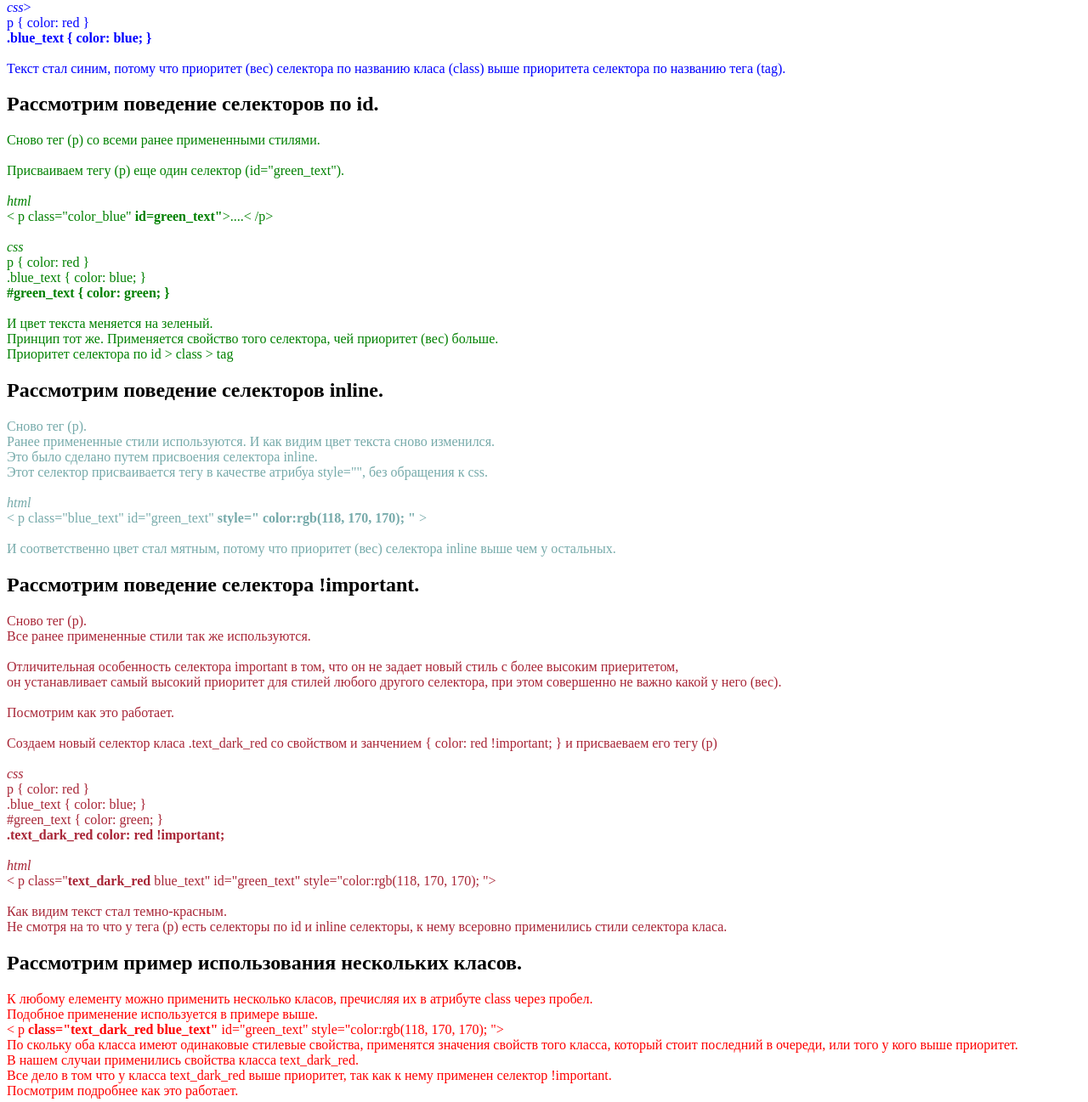
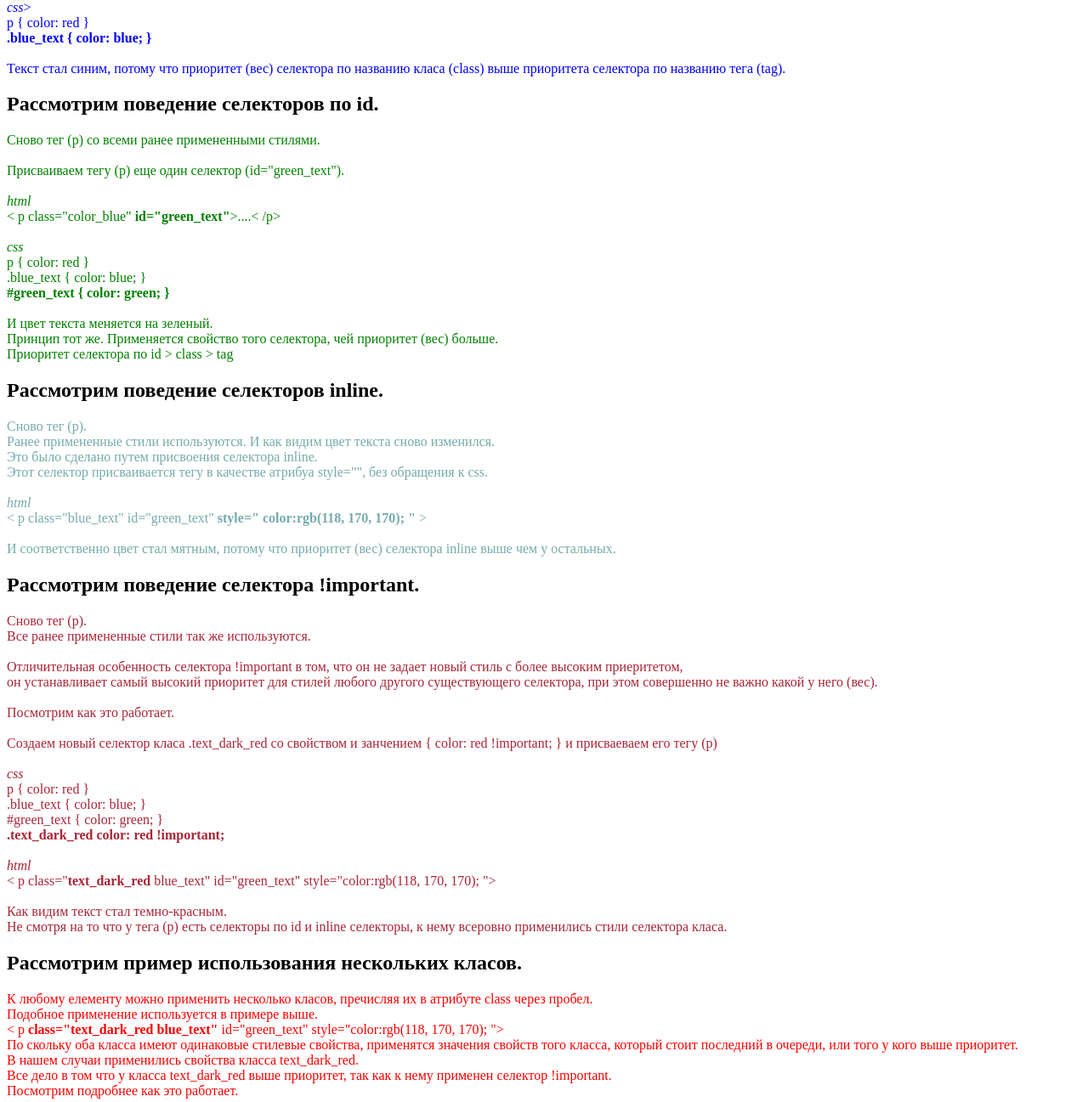
Before and after one commit to AleksandrUA1/CSS_selectors, a plain HTML site: page index.html in a window 1280 px wide. Shown: the part 768-2065 px from the top of the page at 85% size. Drawn offline with Linux system fonts and the light colour scheme.

Commit message:
last changes. end of work

```diff
--- a/index.html
+++ b/index.html
@@ -74,7 +74,7 @@
             Присваиваем тегу (р) еще один селектор (id="green_text").<br>
             <br>
             <em>html</em><br>
-            < p class="color_blue" <b>id=green_text"</b>>....< /p> <br>
+            < p class="color_blue" <b>id="green_text"</b>>....< /p> <br>
             <br>
             <em>css</em><br>
             p { color: red } <br>
@@ -107,8 +107,8 @@
             Сново тег (р). <br>
             Все ранее примененные стили так же используются. <br>
             <br>
-            Отличительная особенность селектора important в том, что он не задает новый стиль с более высоким приеритетом, <br>
-            он устанавливает самый высокий приоритет для стилей любого другого селектора, при этом совершенно не важно какой у него (вес).<br>
+            Отличительная особенность селектора !important в том, что он не задает новый стиль с более высоким приеритетом, <br>
+            он устанавливает самый высокий приоритет для стилей любого другого существующего селектора, при этом совершенно не важно какой у него (вес).<br>
             <br>
             Посмотрим как это работает. <br>
             <br>
```
